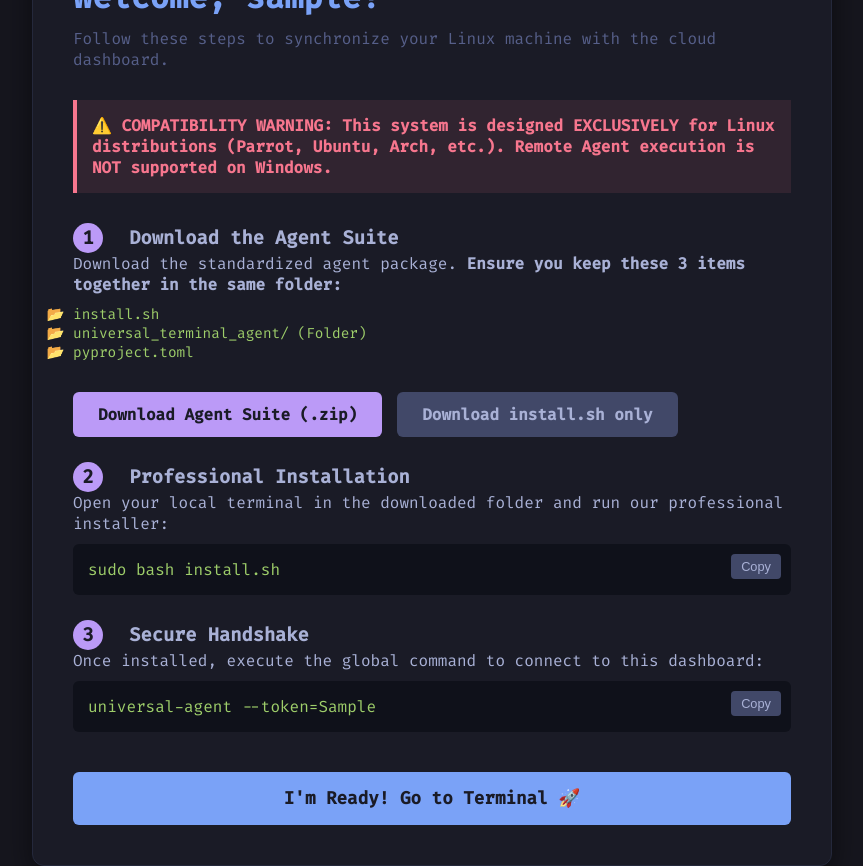
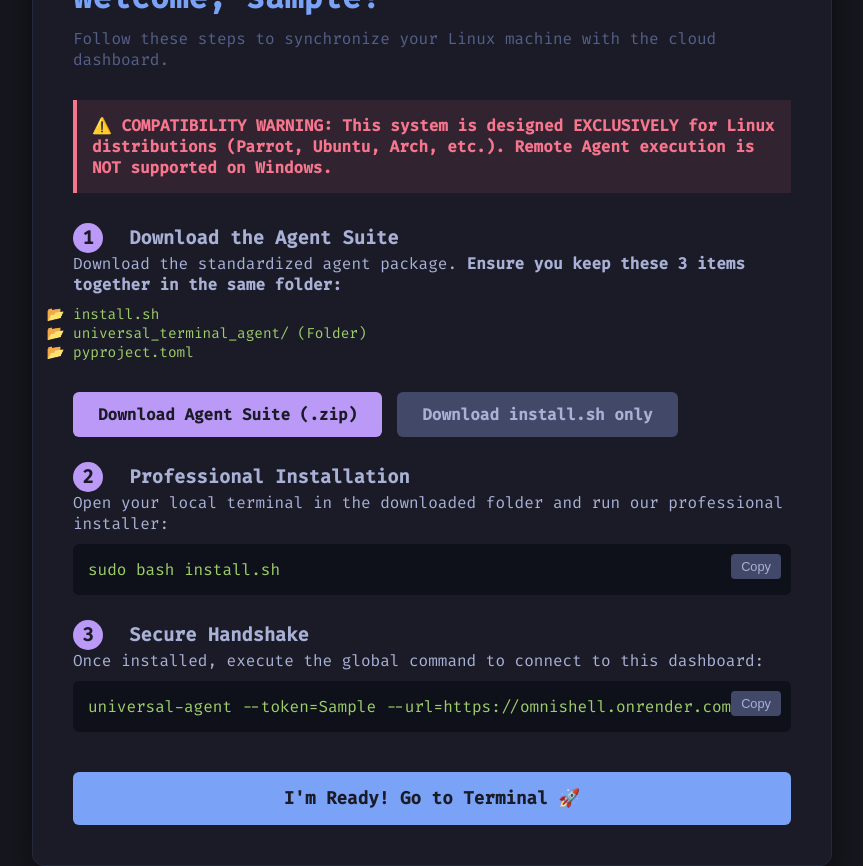
Before and after one commit to vip-sk07/OmniShell, a Flask app: page /setup in a window 1280 px wide. Shown: the whole page, without its empty margins (208-1071 px from the left). Run offline with Flask 3, Linux system fonts and the light colour scheme; the visitor is signed in with stand-in values (Sample User, id 1); tables that the repository leaves empty hold one stand-in row (values such as "Sample post").

Commit message:
Update: Set default Cloud URL in Agent and update Dashboard instructions

```diff
--- a/agent.py
+++ b/agent.py
@@ -16,7 +16,7 @@
 from detector import detect_os
 
 sio = socketio.Client()
-SERVER_URL = "http://localhost:5050"
+SERVER_URL = "https://omnishell.onrender.com"
 # Master FD for the PTY
 fd = None
 child_pid = None
--- a/app.py
+++ b/app.py
@@ -167,6 +167,9 @@
     agent_sid = active_agents.get(session['user_id'])
     if agent_sid:
         emit('browser_input', data, to=agent_sid)
+    else:
+        # If no agent is connected, reflect output back to terminal to avoid "dead" feel
+        emit('command_output', {'output': '\r\n\x1b[31m[System] No Agent Connected. Please run the local handshake command.\x1b[0m\r\n'})
 
 # 1.3 BROWSER sends resize
 @socketio.on('resize_terminal')
--- a/templates/index.html
+++ b/templates/index.html
@@ -34,7 +34,7 @@
 
             <div style="background: #1a1b26; margin: 10px 0 20px 0; padding: 10px; border-left: 3px solid #ff9e64; font-family: 'Fira Code', monospace; font-size: 0.85em; color: #a9b1d6;">
                 <span style="color: #ff9e64; font-weight: bold;">[RUNNER REQUIRED]</span> Open your local Linux terminal and securely handshake to the server by running:<br>
-                <code style="display: block; margin-top: 5px; color: #9ece6a; background: #0f111a; padding: 5px;">sudo python3 agent.py --token={{ api_token }}</code>
+                <code style="display: block; margin-top: 5px; color: #9ece6a; background: #0f111a; padding: 5px;">sudo python3 agent.py --token={{ api_token }} --url=https://omnishell.onrender.com</code>
             </div>
             <div class="startup-msg">
                 <pre>
--- a/templates/setup.html
+++ b/templates/setup.html
@@ -127,7 +127,7 @@
             <h3><span class="step-num">3</span> Secure Handshake</h3>
             <p>Once installed, execute the global command to connect to this dashboard:</p>
             <div class="code-box">
-                universal-agent --token={{ api_token }}
+                universal-agent --token={{ api_token }} --url=https://omnishell.onrender.com
                 <button class="copy-btn" onclick="copyText('universal-agent --token={{ api_token }}')">Copy</button>
             </div>
         </div>
```
